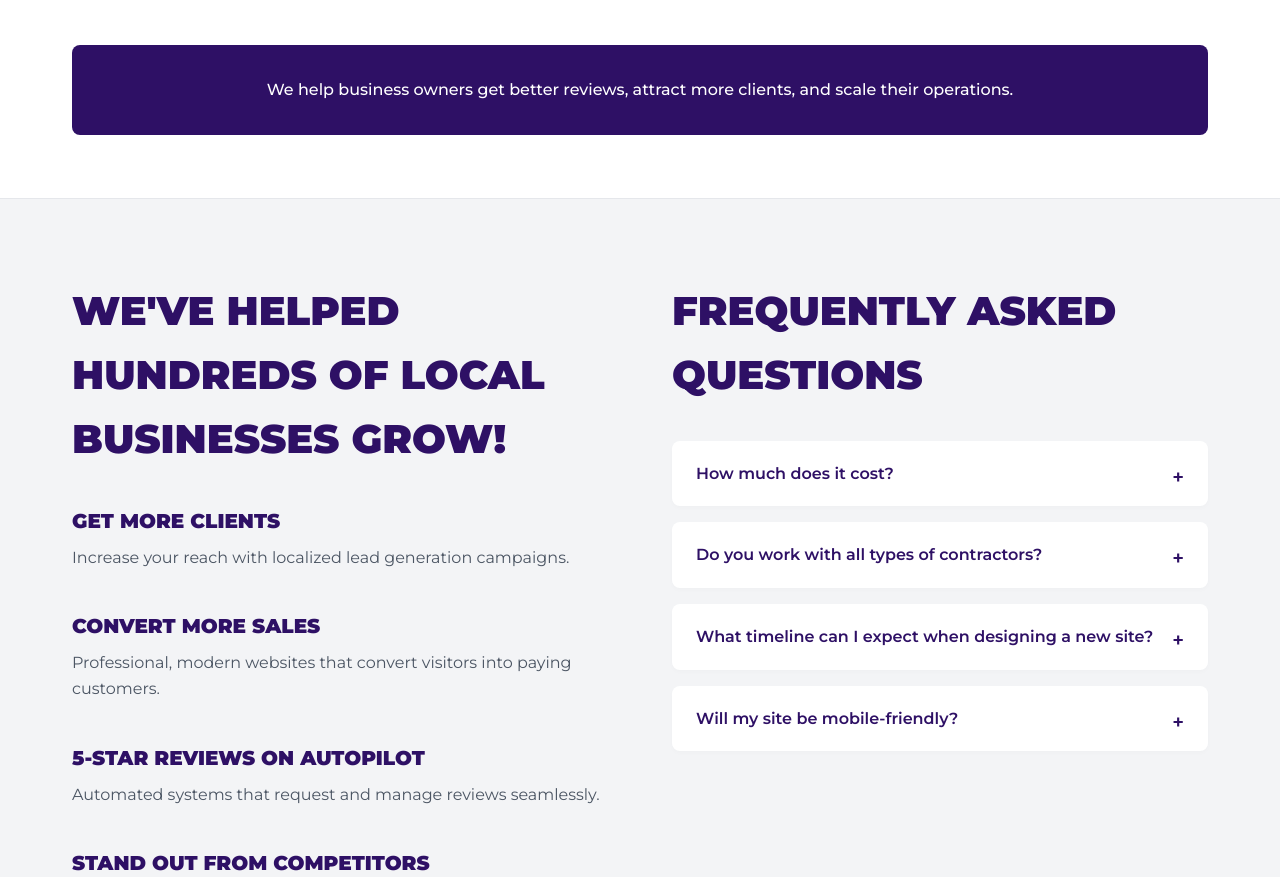
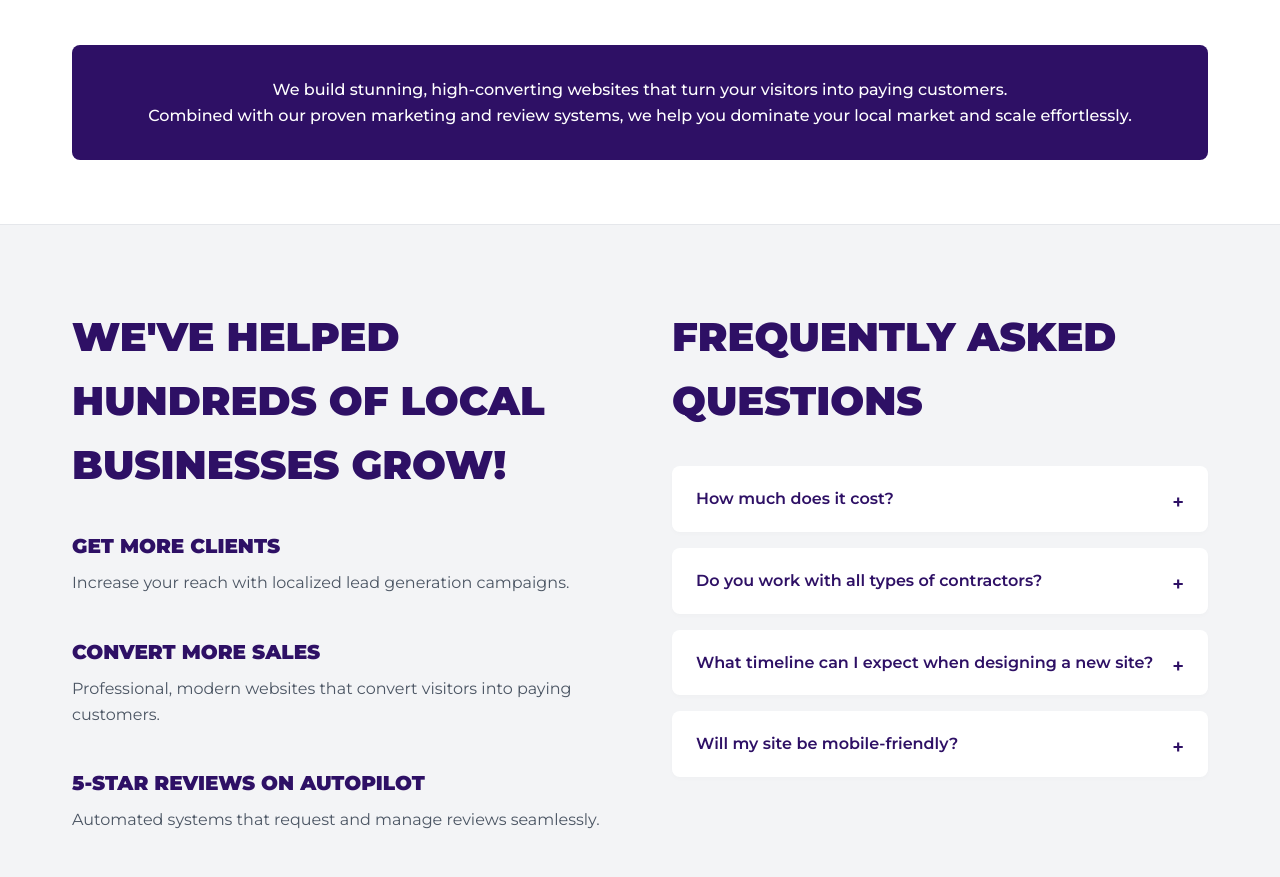
Before and after one commit to anishregonda/Digital-Dominant, a website built with Vite: page index.html in a window 1280 px wide. Shown: the part 937-1814 px from the top of the page. Built offline with nearby package versions, Linux system fonts and the light colour scheme.

Commit message:
Update trust banner with two-liner highlighting websites and reviews

```diff
--- a/index.html
+++ b/index.html
@@ -71,7 +71,7 @@
           </div>
         </div>
         <div class="trust-banner" data-aos="flip-up" data-aos-delay="200">
-          <p>We help business owners get better reviews, attract more clients, and scale their operations.</p>
+          <p>We build stunning, high-converting websites that turn your visitors into paying customers.<br>Combined with our proven marketing and review systems, we help you dominate your local market and scale effortlessly.</p>
         </div>
       </div>
     </section>
```
